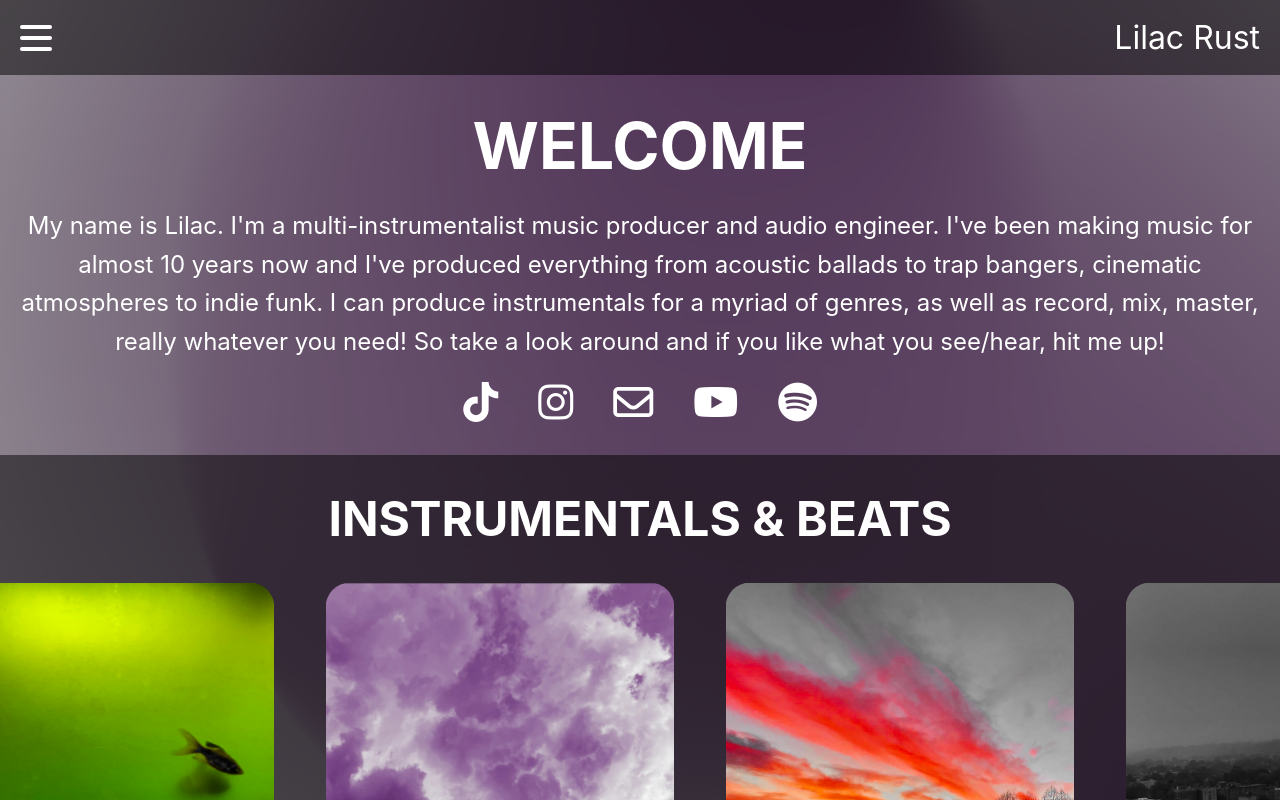
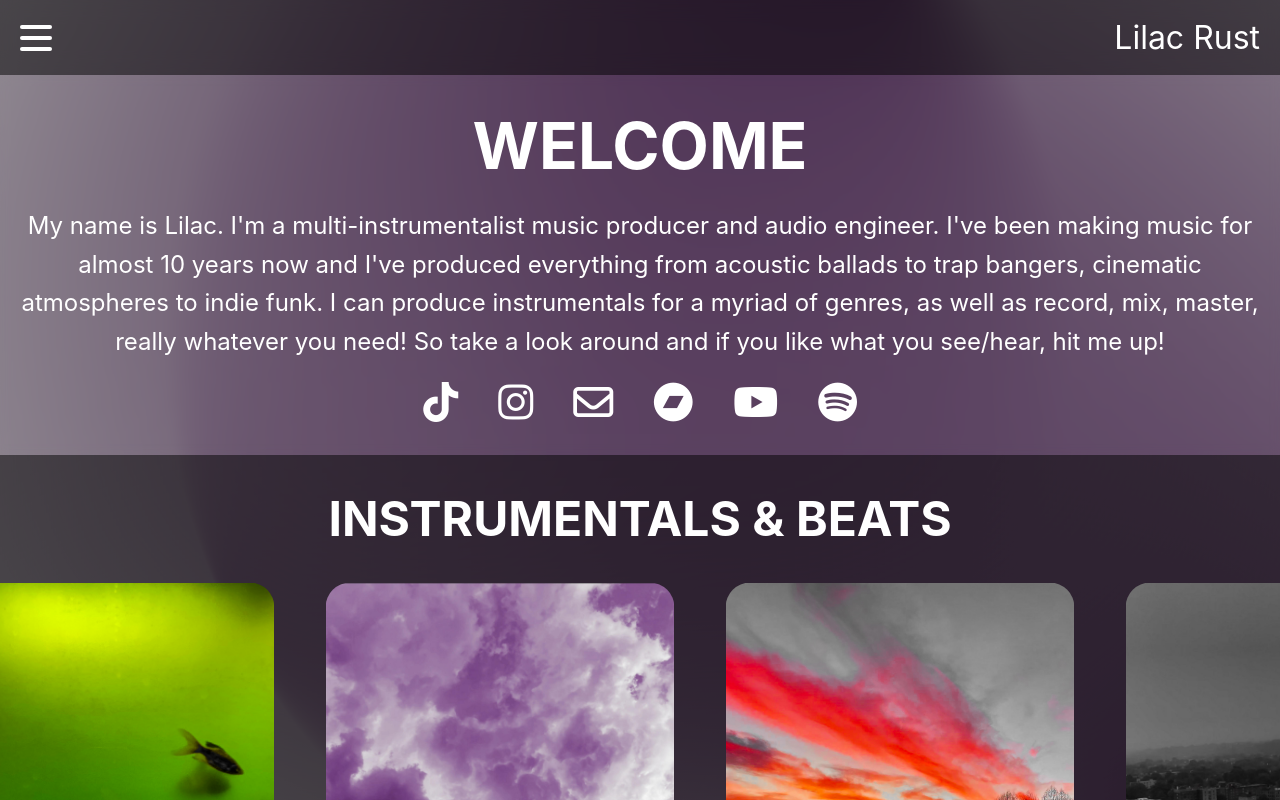
Before and after one commit to 18gdoyle/lilac-rust-recordings, a Vue app: page / in a window 1280 px wide. Shown: the top 800 px of the page. Built offline with nearby package versions, Linux system fonts and the light colour scheme.

Commit message:
added bandcamp

```diff
--- a/src/components/SocialLinks.vue
+++ b/src/components/SocialLinks.vue
@@ -7,6 +7,10 @@
     </a>
     <a href="mailto:lilac.rust@gmail.com" class="social-link" target="_blank" rel="noopener noreferrer">
         <i class="fa-regular fa-envelope"></i>
+    </a>
+    <a href="https://lilacrust.bandcamp.com" class="social-link"
+        target="_blank" rel="noopener noreferrer">
+        <i class="fa-brands fa-bandcamp"></i>
     </a>
     <a href="https://www.youtube.com/@lilacrust" class="social-link" target="_blank" rel="noopener noreferrer">
         <i class="fa-brands fa-youtube"></i>
--- a/src/views/PastProjectsView.vue
+++ b/src/views/PastProjectsView.vue
@@ -9,9 +9,9 @@ import PastProject from '@/components/PastProject.vue';
                 <h1 class="pageTitle">PAST PROJECTS</h1>
                 <p class="pageDescription">A collection of songs that I wrote, recorded, produced, mixed, and/or
                     mastered.</p>
-                <div style="width: 100%; height: 50vh">
+                <div style="width: 100%; height: 50vh; min-height: 355px;">
                     <iframe class="spotifyIframe"
-                        src="https://open.spotify.com/embed/playlist/0ulTgeAmBJgjt9y959z2px?utm_source=generator"
+                        src="https://open.spotify.com/embed/playlist/0ulTgeAmBJgjt9y959z2px?utm_source=generator&theme=0"
                         width="100%" height="100%" frameBorder="0" allowfullscreen="false"
                         allow="autoplay; clipboard-write; encrypted-media; fullscreen; picture-in-picture"
                         loading="lazy">
```
Also changed, not shown: 1 other file (tests, documents, lock files or other folders).
